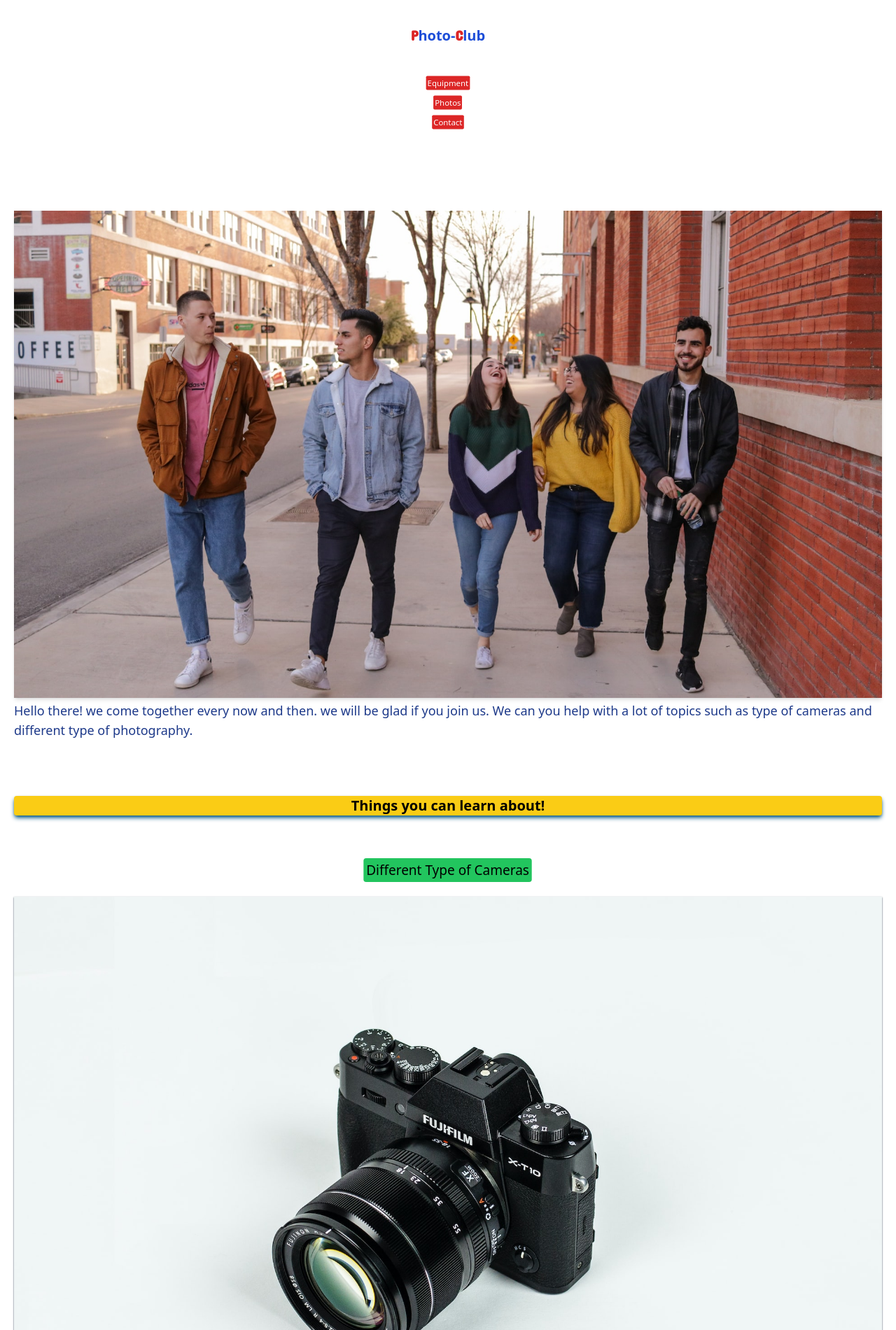
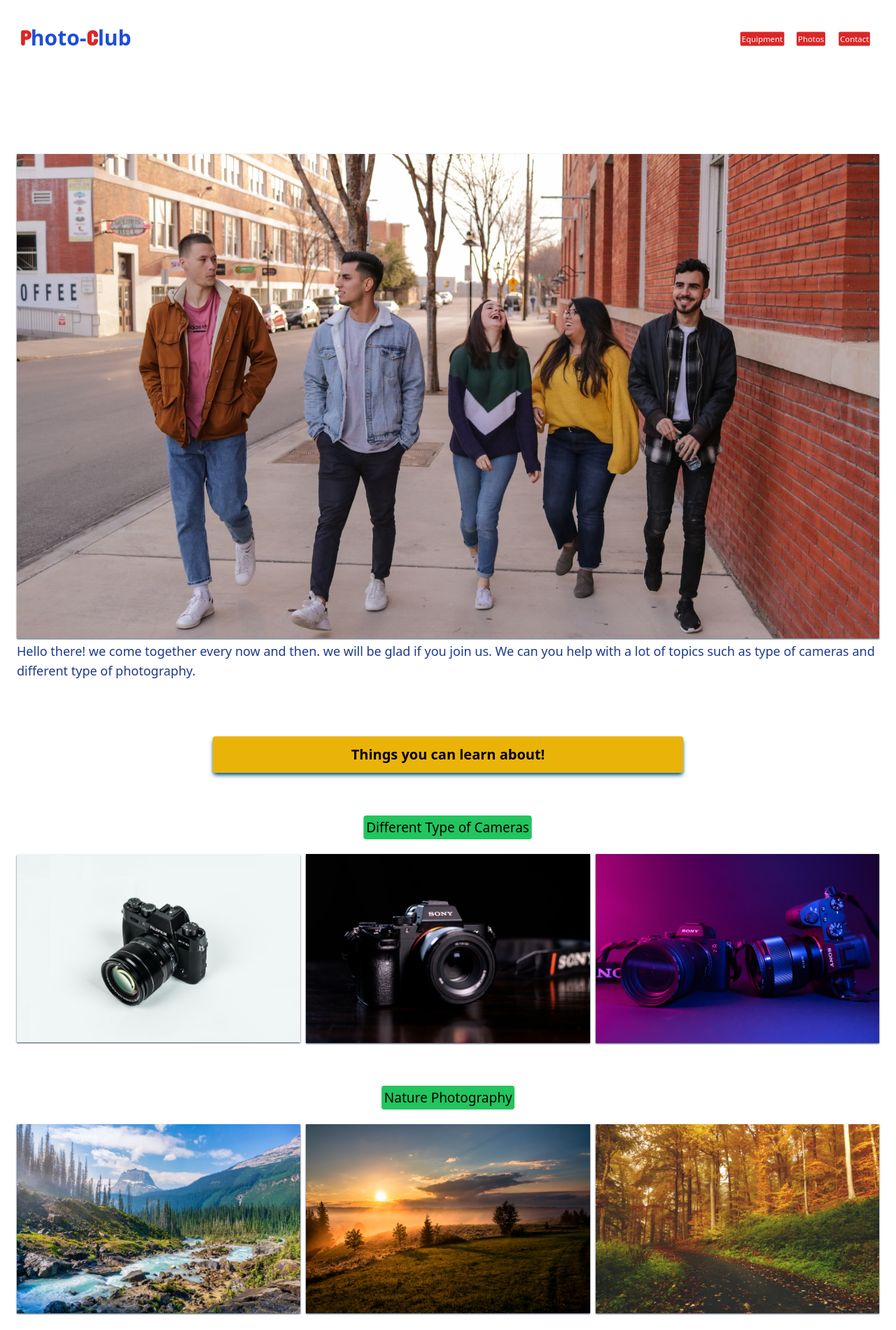
Before and after one commit to hadi-mollataheri/Rebuild-responsive-photo-club-tailwind, a website: page index.html in a window 1280 px wide. Shown: the top 1900 px of the page at 70% size. Drawn offline with Linux system fonts and the light colour scheme.

Commit message:
Responsive larg dispalys

```diff
--- a/index.html
+++ b/index.html
@@ -15,11 +15,11 @@
     />
   </head>
 
-  <body class="sm:mx-3">
+  <body class="sm:mx-3 md:mx-4">
     <header
-      class="flex flex-col items-center text-center mb-28 sm:max-md:flex-row sm:max-md:justify-between sm:max-md:mx-2"
+      class="flex flex-col items-center text-center mb-28 sm:max-md:flex-row sm:max-md:justify-between sm:max-md:mx-2 md:flex-row md:justify-between md:mx-3"
     >
-      <p class="my-5 py-4 font-bold text-xl sm:max-md:text-2xl">
+      <p class="my-5 py-4 font-bold text-xl sm:max-md:text-2xl md:text-3xl">
         <a href="#" class="text-blue-700"
           ><span class="text-red-600 font-['Concert_One']">P</span>hoto-<span
             class="text-red-600 font-['Concert_One']"
@@ -28,22 +28,22 @@
         >
       </p>
       <nav>
-        <ul class="sm:max-md:flex">
-          <li class="my-1 scale-95 sm:max-md:scale-100 sm:max-md:px-1">
+        <ul class="sm:max-md:flex md:flex">
+          <li class="my-1 scale-95 sm:max-md:scale-100 sm:max-md:px-1 md:mx-2">
             <a
               href="#equipment"
               class="p-0.5 bg-red-600 text-white hover:text-blue-950 active:bg-blue-900 active:text-yellow-400 transition rounded-sm text-xs"
               >Equipment</a
             >
           </li>
-          <li class="my-1 scale-95 sm:max-md:scale-100 sm:max-md:px-1">
+          <li class="my-1 scale-95 sm:max-md:scale-100 sm:max-md:px-1 md:mx-2">
             <a
               href="#photos"
               class="p-0.5 bg-red-600 text-white hover:text-blue-950 active:bg-blue-900 active:text-yellow-400 transition rounded-sm text-xs"
               >Photos</a
             >
           </li>
-          <li class="my-1 scale-95 sm:max-md:scale-100 sm:max-md:px-1">
+          <li class="my-1 scale-95 sm:max-md:scale-100 sm:max-md:px-1 md:mx-2">
             <a
               href="#contact-us"
               class="p-0.5 bg-red-600 text-white hover:text-blue-950 active:bg-blue-900 active:text-yellow-400 transition rounded-sm text-xs"
@@ -59,7 +59,7 @@
           <img
             src="./images/banner.jpg"
             alt="group of people"
-            class="shadow-md overflow-hidden"
+            class="shadow-sm shadow-gray-600 overflow-hidden"
           />
         </div>
         <div class="banner-content">
@@ -73,7 +73,7 @@
 
       <div id="main" class="mx-2 my-20 text-center">
         <h2
-          class="shadow-md shadow-sky-800 bg-yellow-400 text-center rounded mb-10 font-semibold sm:text-xl"
+          class="shadow-md shadow-sky-800 bg-yellow-400 text-center rounded mb-10 font-semibold sm:text-xl md:max-w-2xl md:mx-auto md:p-3 md:bg-yellow-500"
         >
           Things you can learn about!
         </h2>
@@ -88,7 +88,7 @@
               </h3>
               <div
                 id="camera-pics-flex"
-                class="flex flex-col gap-y-1 sm:max-md:grid sm:max-md:grid-cols-2 sm:max-md:gap-2"
+                class="flex flex-col gap-y-2 sm:max-md:grid sm:max-md:grid-cols-2 sm:max-md:gap-2 md:grid md:grid-cols-3 md:gap-x-2 md:items-center md:content-center"
               >
                 <img
                   src="./images/c1.jpg"
@@ -118,12 +118,12 @@
               </h3>
               <div
                 id="nature-pics-flex"
-                class="flex flex-col gap-y-1 sm:max-md:grid sm:max-md:grid-cols-2 sm:max-md:gap-2"
+                class="flex flex-col gap-y-2 sm:max-md:grid sm:max-md:grid-cols-2 sm:max-md:gap-2 md:grid md:grid-cols-3 md:gap-x-2 md:items-center md:content-center"
               >
                 <img
                   src="./images/n1.jpg"
                   alt="picture of nature"
-                  class="shadow-sm shadow-slate-700 sm:max-md:object-fill sm:max-md:self-stretch"
+                  class="shadow-sm shadow-slate-700 sm:max-md:object-fill sm:max-md:self-stretch md:self-stretch"
                 />
                 <img
                   src="./images/n2.jpg"
@@ -148,12 +148,12 @@
               </h3>
               <div
                 id="street-pics-flex"
-                class="flex flex-col gap-y-1 sm:max-md:grid sm:max-md:grid-cols-2 sm:max-md:gap-2"
+                class="flex flex-col gap-y-2 sm:max-md:grid sm:max-md:grid-cols-2 sm:max-md:gap-2 md:grid md:grid-cols-3 md:gap-x-2 md:items-center md:content-center"
               >
                 <img
                   src="./images/s1.jpg"
                   alt="picture of Street"
-                  class="shadow-sm shadow-slate-700 sm:max-md:object-fill sm:max-md:self-stretch"
+                  class="shadow-sm shadow-slate-700 sm:max-md:object-fill sm:max-md:self-stretch md:self-stretch"
                 />
                 <img
                   src="./images/s2.jpg"
@@ -163,7 +163,7 @@
                 <img
                   src="./images/s3.jpg"
                   alt="picture of Street"
-                  class="shadow-sm shadow-slate-700"
+                  class="shadow-sm shadow-slate-700 md:self-stretch"
                 />
               </div>
             </div>
@@ -174,7 +174,7 @@
     </main>
     <footer class="m-2">
       <div>
-        <h3 id="contact-us" class="font-semibold sm:text-xl">Contact</h3>
+        <h3 id="contact-us" class="font-semibold sm:text-xl md:text-justify md:pb-3">Contact</h3>
         <div
           class="grid grid-cols-2 justify-center justify-items-center text-xs italic sm:text-sm sm:items-center"
         >
```
Also changed, not shown: dist/style.css.
